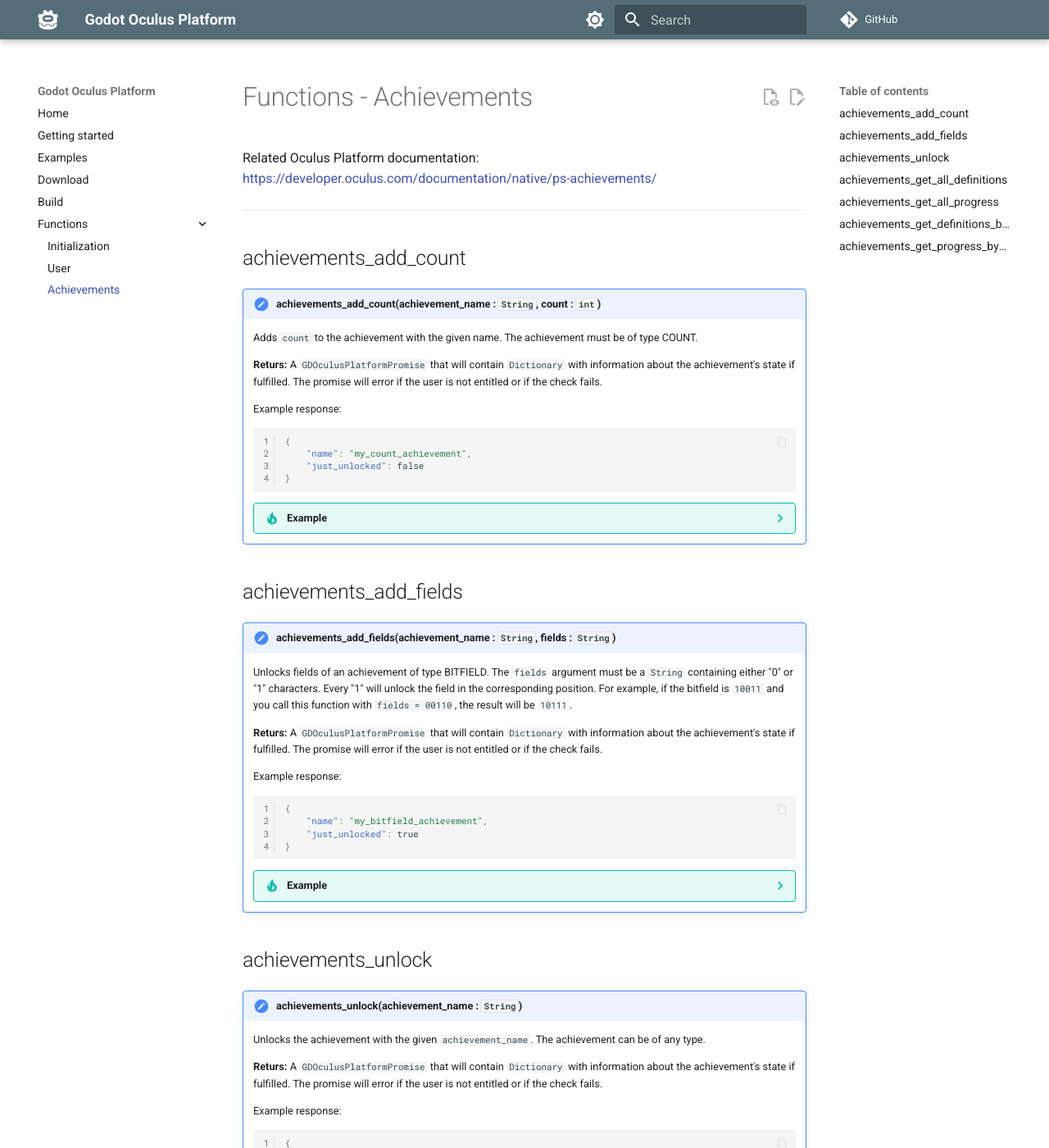
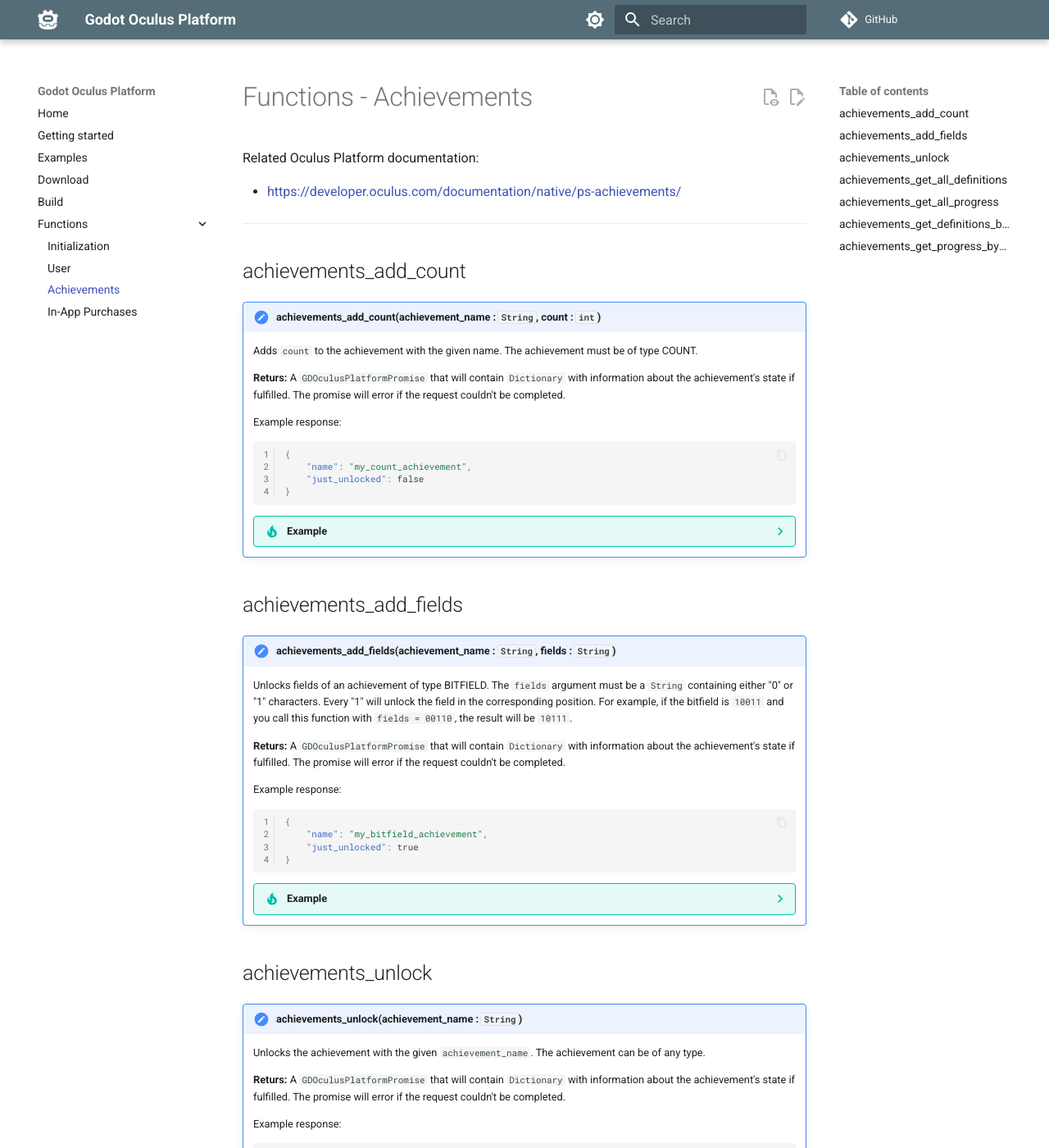
Before and after one commit to decacis/godot_oculus_platform, an MkDocs documentation site: the page built from docs/functions/achievements.md, in a window 1280 px wide and 1400 px high. Shown: the whole window at 82% size. Built offline with MkDocs 1.6.1 and Material for MkDocs 9.7.7, drawn with Linux system fonts in a browser that asks for light colours; comment, search, counter and statistics services are not loaded; some of the changed text lies outside the part shown.

Commit message:
Adding In-App Purchases docs & fixing achievements docs

````diff
--- a/docs/functions/achievements.md
+++ b/docs/functions/achievements.md
@@ -1,5 +1,7 @@
 # Functions - Achievements
-Related Oculus Platform documentation: [https://developer.oculus.com/documentation/native/ps-achievements/](https://developer.oculus.com/documentation/native/ps-achievements/)
+Related Oculus Platform documentation:
+
+- [https://developer.oculus.com/documentation/native/ps-achievements/](https://developer.oculus.com/documentation/native/ps-achievements/)
 
 ------
 ## achievements_add_count
@@ -7,7 +9,7 @@
 
 Adds `count` to the achievement with the given name. The achievement must be of type COUNT.
 
-**Returs:** A `GDOculusPlatformPromise` that will contain `Dictionary` with information about the achievement's state if fulfilled. The promise will error if the user is not entitled or if the check fails.
+**Returs:** A `GDOculusPlatformPromise` that will contain `Dictionary` with information about the achievement's state if fulfilled. The promise will error if the request couldn't be completed.
 
 Example response:
 ``` json linenums="1"
@@ -37,7 +39,7 @@
 
 Unlocks fields of an achievement of type BITFIELD. The `fields` argument must be a `String` containing either "0" or "1" characters. Every "1" will unlock the field in the corresponding position. For example, if the bitfield is `10011` and you call this function with `fields = 00110`, the result will be `10111`.
 
-**Returs:** A `GDOculusPlatformPromise` that will contain `Dictionary` with information about the achievement's state if fulfilled. The promise will error if the user is not entitled or if the check fails.
+**Returs:** A `GDOculusPlatformPromise` that will contain `Dictionary` with information about the achievement's state if fulfilled. The promise will error if the request couldn't be completed.
 
 Example response:
 ``` json linenums="1"
@@ -67,7 +69,7 @@
 
 Unlocks the achievement with the given `achievement_name`. The achievement can be of any type.
 
-**Returs:** A `GDOculusPlatformPromise` that will contain `Dictionary` with information about the achievement's state if fulfilled. The promise will error if the user is not entitled or if the check fails.
+**Returs:** A `GDOculusPlatformPromise` that will contain `Dictionary` with information about the achievement's state if fulfilled. The promise will error if the request couldn't be completed.
 
 Example response:
 ``` json linenums="1"
@@ -97,7 +99,7 @@
 
 Requests all achievement definitions of this app.
 
-**Returs:** A `GDOculusPlatformPromise` that will contain  an `Array` of `Dictionaries` with information about all the achievements if fulfilled. The promise will error if the user is not entitled or if the check fails.
+**Returs:** A `GDOculusPlatformPromise` that will contain  an `Array` of `Dictionaries` with information about all the achievements if fulfilled. The promise will error if the request couldn't be completed.
 
 Example response:
 ``` json linenums="1"
@@ -143,7 +145,7 @@
 
 Requests all the progress of the achievements of this app.
 
-**Returs:** A `GDOculusPlatformPromise` that will contain  an `Array` of `Dictionaries` with information about progress of all the achievements if fulfilled. The promise will error if the user is not entitled or if the check fails.
+**Returs:** A `GDOculusPlatformPromise` that will contain  an `Array` of `Dictionaries` with information about progress of all the achievements if fulfilled. The promise will error if the request couldn't be completed.
 
 Example response:
 ``` json linenums="1"
@@ -172,6 +174,12 @@
 ]
 ```
 
+/// admonition | Note
+    type: warning
+
+`unlock_time` is a UNIX timestamp (in seconds).
+///
+
 /// details | Example
     type: tip
 ``` gdscript linenums="1"
@@ -193,7 +201,7 @@
 
 Requests achievement definitions by name of this app. The `achievement_names` argument must contain `String`s only.
 
-**Returs:** A `GDOculusPlatformPromise` that will contain  an `Array` of `Dictionaries` with information about the requested achievements if fulfilled. The promise will error if the user is not entitled or if the check fails.
+**Returs:** A `GDOculusPlatformPromise` that will contain  an `Array` of `Dictionaries` with information about the requested achievements if fulfilled. The promise will error if the request couldn't be completed.
 
 Example response:
 ``` json linenums="1"
@@ -241,7 +249,7 @@
 
 Requests progress information of achievements by their name. The `achievement_names` argument must contain `String`s only.
 
-**Returs:** A `GDOculusPlatformPromise` that will contain  an `Array` of `Dictionaries` with information about progress of the requested achievements if fulfilled. The promise will error if the user is not entitled or if the check fails.
+**Returs:** A `GDOculusPlatformPromise` that will contain  an `Array` of `Dictionaries` with information about progress of the requested achievements if fulfilled. The promise will error if the request couldn't be completed.
 
 Example response:
 ``` json linenums="1"
@@ -270,6 +278,12 @@
 ]
 ```
 
+/// admonition | Note
+    type: warning
+
+`unlock_time` is a UNIX timestamp (in seconds).
+///
+
 /// details | Example
     type: tip
 ``` gdscript linenums="1"
--- a/mkdocs.yml
+++ b/mkdocs.yml
@@ -15,6 +15,7 @@
     - Initialization: 'functions/initialization.md'
     - User: 'functions/user.md'
     - Achievements: 'functions/achievements.md'
+    - In-App Purchases: 'functions/in-app-purchases.md'
 theme:
   name: material
   logo: assets/gdop_logo_w.svg
````
Also changed, not shown: README.md (+1 -1 lines), docs/examples.md (+2 -0 lines), docs/functions/in-app-purchases.md (added, +212 -0 lines), docs/functions/user.md (+9 -0 lines), docs/getting-started.md (+1 -1 lines), docs/index.md (+2 -2 lines).
